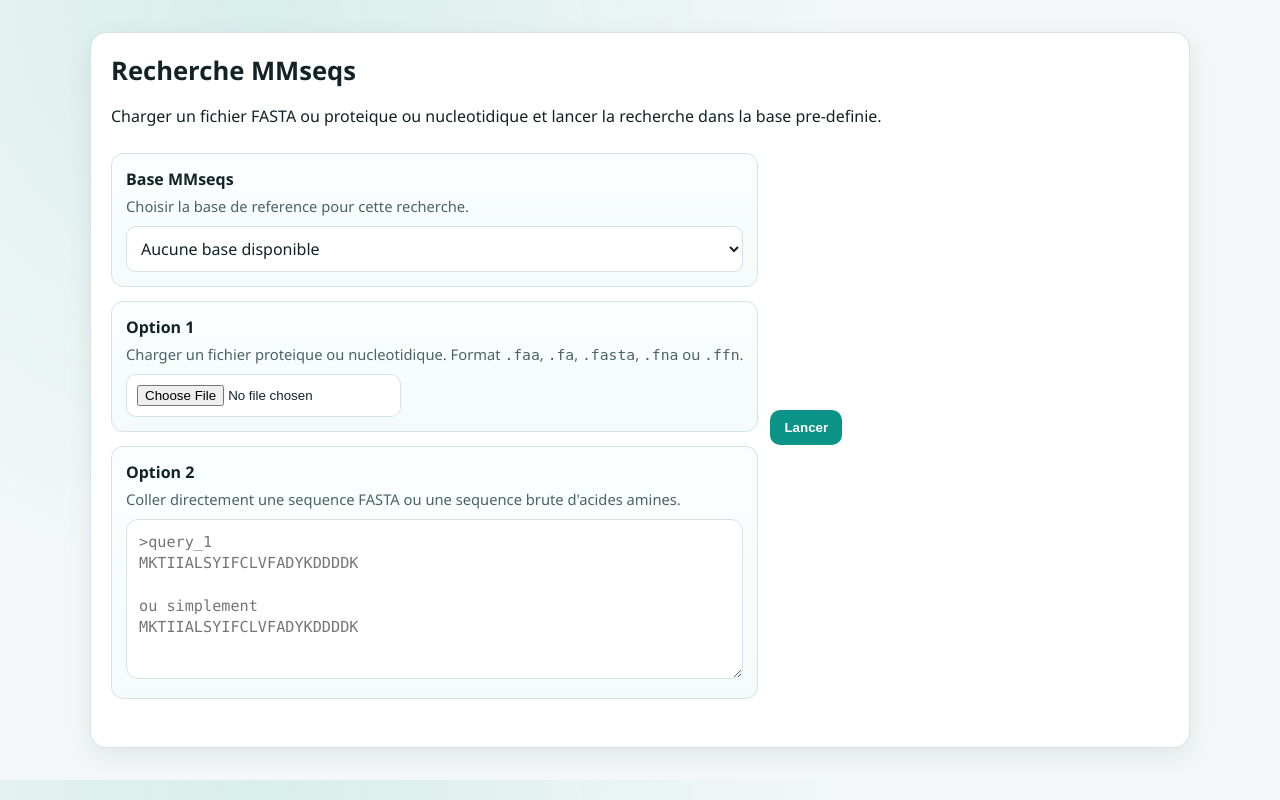
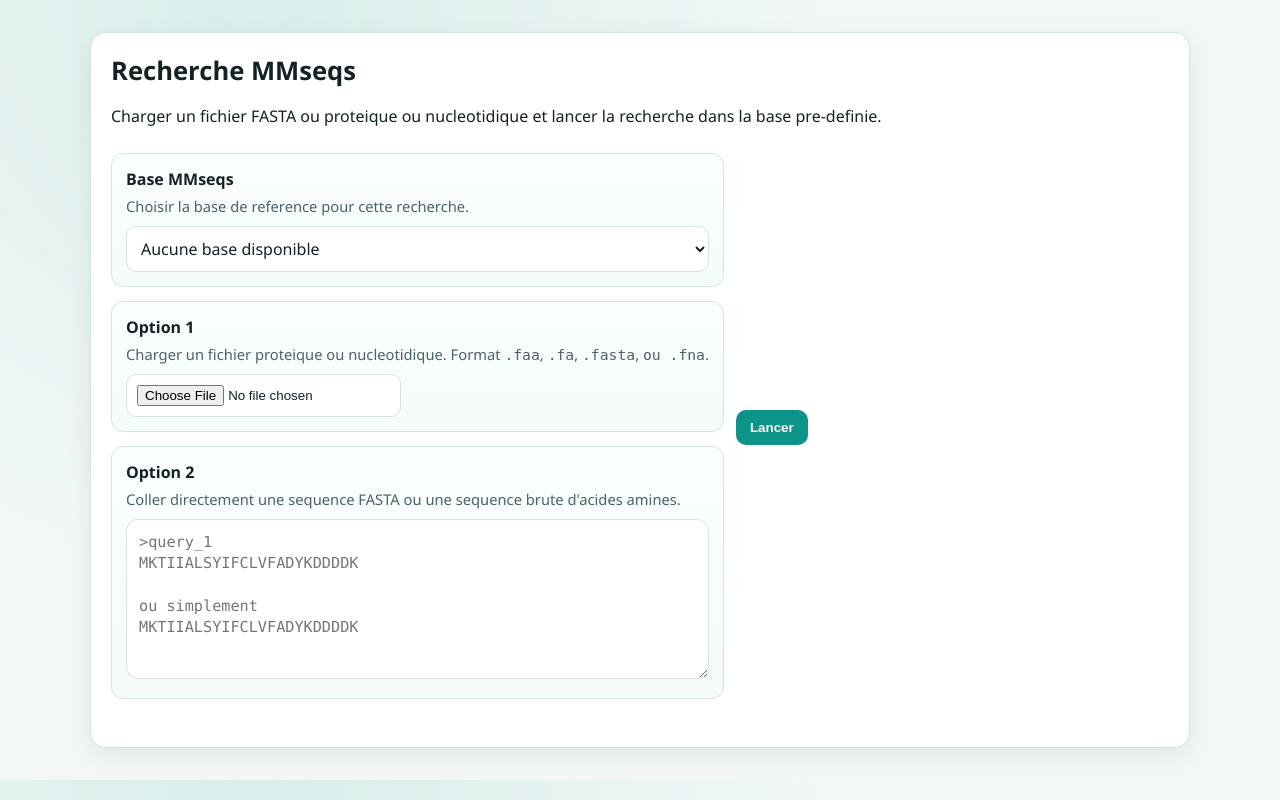
Before and after one commit to Maelinou61/seqatlas, a Flask app: page / in a window 1280 px wide. Run offline with Flask 3, Linux system fonts and the light colour scheme.

Commit message:
Change accepted format

```diff
--- a/templates/index.html
+++ b/templates/index.html
@@ -188,7 +188,7 @@
 
           <div class="input-box">
             <h2>Option 1</h2>
-            <p>Charger un fichier proteique ou nucleotidique. Format <code>.faa</code>, <code>.fa</code>, <code>.fasta</code>, <code>.fna</code> ou <code>.ffn</code>.</p>
+            <p>Charger un fichier proteique ou nucleotidique. Format <code>.faa</code>, <code>.fa</code>, <code>.fasta</code>, <code> ou .fna</code>.</p>
             <input type="file" name="faa_file" accept=".faa,.fa,.fasta,.fna,.ffn" />
           </div>
 
```
